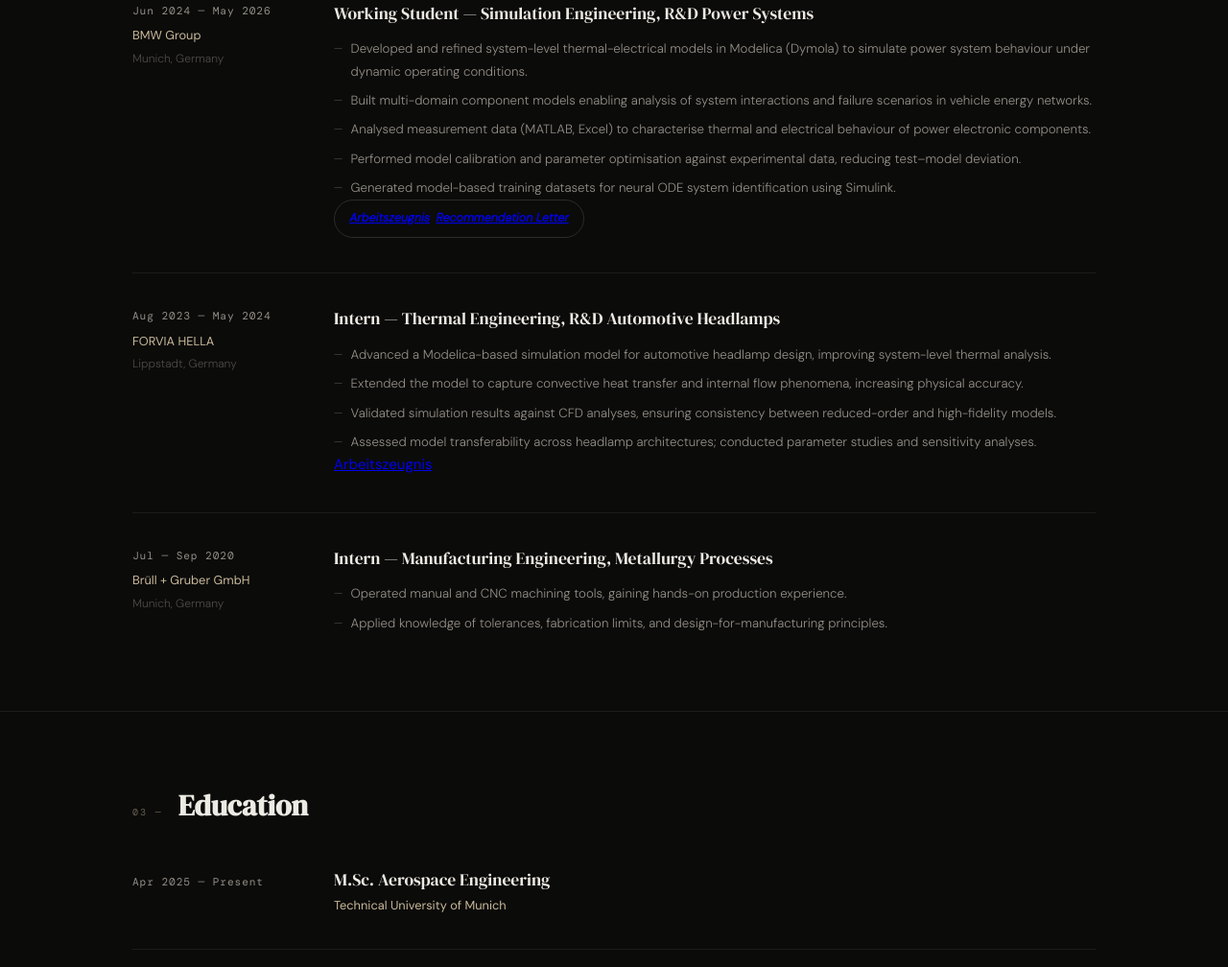
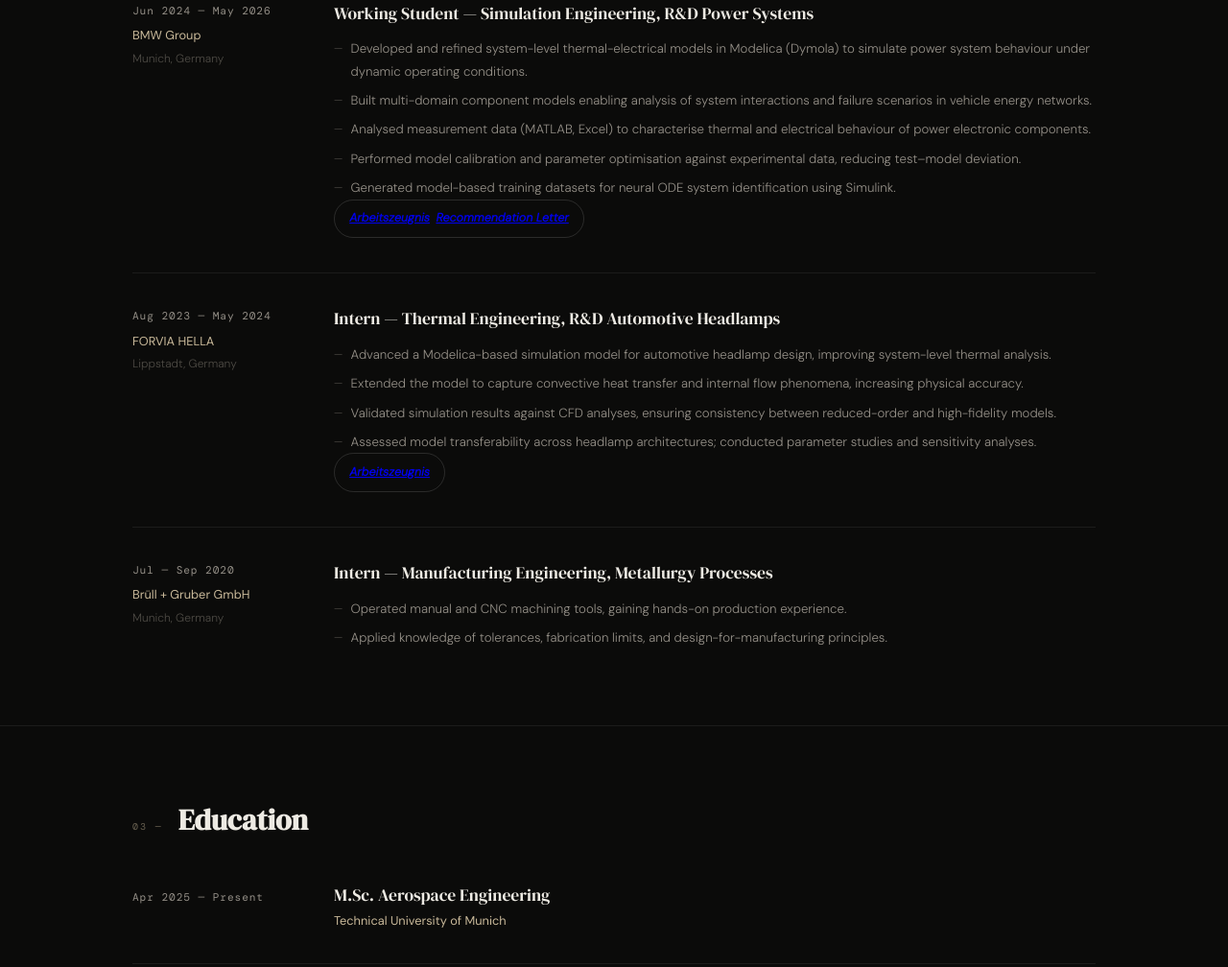
Before and after one commit to gabrielvirto/gabrielvirto.github.io, a plain HTML site: page index.html in a window 1280 px wide. Shown: the part 1649-2657 px from the top of the page at 96% size. Drawn offline with nearby package versions, Linux system fonts and the light colour scheme; a web font is replaced by a local one.

Commit message:
Update index.html

```diff
--- a/index.html
+++ b/index.html
@@ -259,7 +259,7 @@ section { padding: 5rem 3rem; max-width: 1100px; margin: 0 auto; }
   font-weight: 700;          /* bolder */
   font-style: italic;        /* inclinado */
 
-  color: var(--accent);      /* elegant gold */
+  color: var(--text);      /* elegant gold */
   text-decoration: none;
 
   transition: all 0.25s ease;
@@ -625,11 +625,13 @@ footer {
           <li>Validated simulation results against CFD analyses, ensuring consistency between reduced-order and high-fidelity models.</li>
           <li>Assessed model transferability across headlamp architectures; conducted parameter studies and sensitivity analyses.</li>
         </ul>
-        <a href="documents/recommendation/Hella_Zeugnis.pdf"
-          target="_blank"
-          class="exp-doc-link">
-          Arbeitszeugnis
-        </a>
+        <div class="exp-doc-links">
+         <a href="documents/recommendation/Hella_Zeugnis.pdf"
+            target="_blank"
+            class="exp-doc-link">
+            Arbeitszeugnis
+         </a>
+        </div>
       </div>
     </div>
 
```
